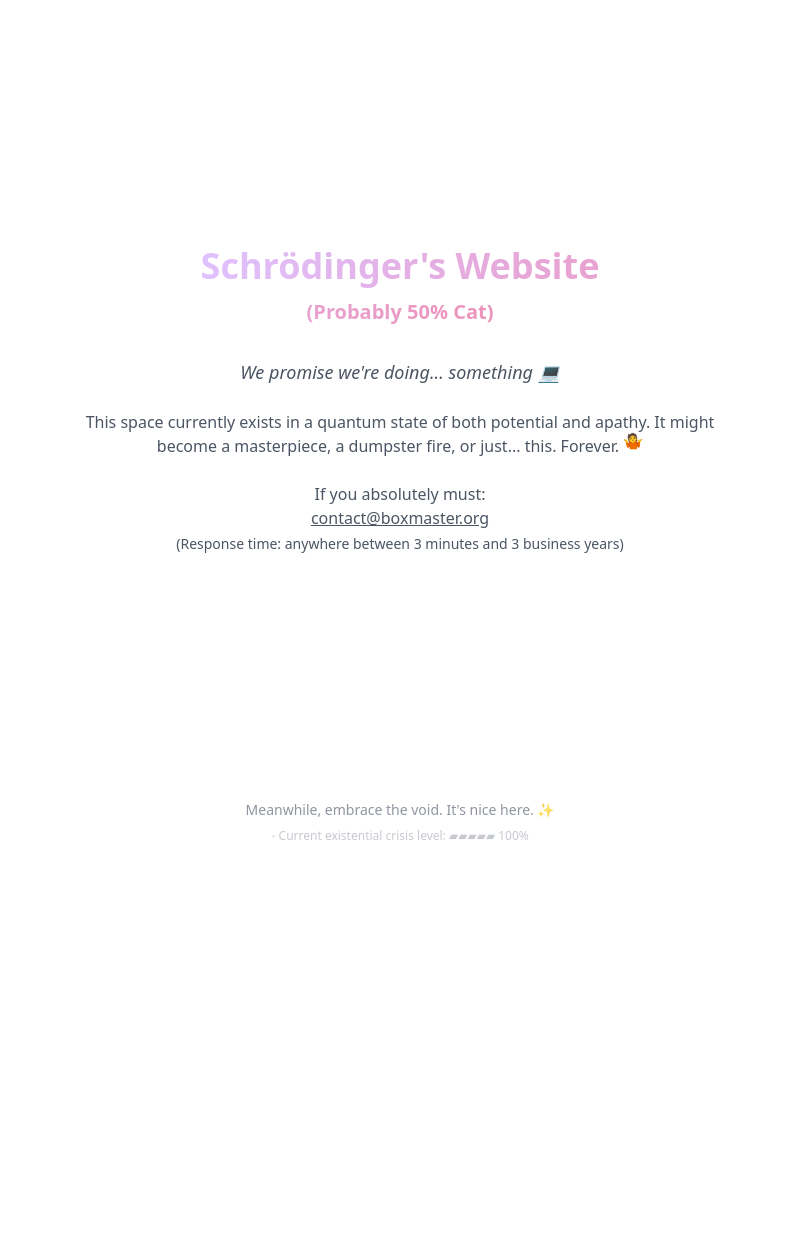
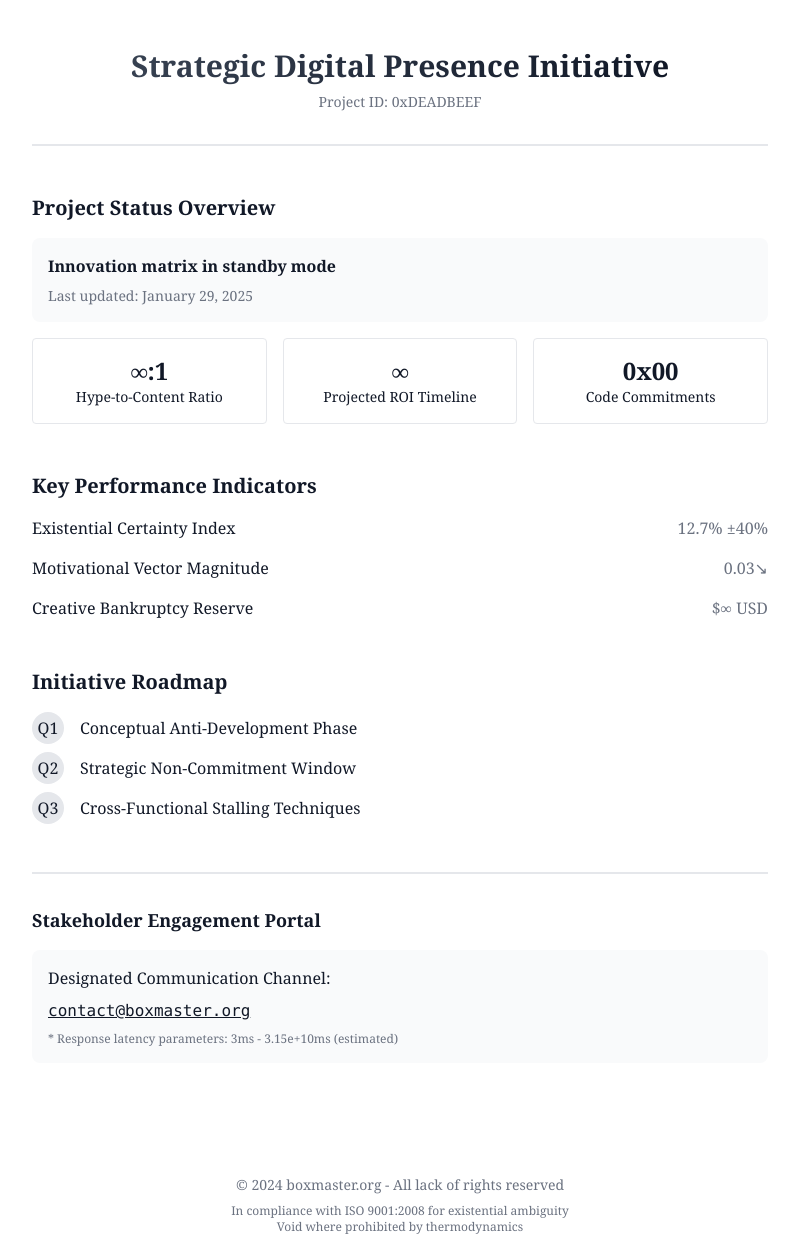
Before and after one commit to hgx100/website, a website: page index.html in a window 1280 px wide. Shown: the whole page, without its empty margins (240-1039 px from the left). Before the commit the page ends 860 px from the top, so only its background shows below. Drawn offline with Linux system fonts and the light colour scheme.

Commit message:
rework 2

```diff
--- a/index.html
+++ b/index.html
@@ -3,95 +3,130 @@
 <head>
     <meta charset="UTF-8">
     <meta name="viewport" content="width=device-width, initial-scale=1.0">
-    <title>Mystery Box in Progress | boxmaster.org</title>
+    <title>boxmaster.org | Strategic Digital Initiative</title>
     <link href="./styles/tailwind.css" rel="stylesheet">
     <script>
-        // Auto-detect dark mode
         if (window.matchMedia('(prefers-color-scheme: dark)').matches) {
             document.documentElement.classList.add('dark');
         }
     </script>
 </head>
-<body class="min-h-screen bg-white dark:bg-gray-900 text-gray-900 dark:text-white transition-colors duration-300">
-    <main class="flex flex-col items-center justify-center min-h-screen px-4 text-center">
-        <div class="max-w-2xl space-y-6">
-            <h1 class="text-4xl font-bold mb-8 animate-pulse">
-                <span class="bg-gradient-to-r from-purple-400 to-pink-600 bg-clip-text text-transparent">
-                    Schrödinger's Website<br>
-                    <span class="text-xl">(Probably 50% Cat)</span>
+<body class="min-h-screen bg-white dark:bg-gray-900 text-gray-900 dark:text-gray-300 font-serif">
+    <main class="container mx-auto px-4 py-12 max-w-3xl">
+        <div class="text-center border-b-2 border-gray-200 dark:border-gray-700 pb-8 mb-12">
+            <h1 class="text-3xl font-bold mb-2">
+                <span class="bg-gradient-to-r from-gray-700 to-gray-900 dark:from-gray-300 dark:to-gray-100 bg-clip-text text-transparent">
+                    Strategic Digital Presence Initiative
                 </span>
             </h1>
+            <p class="text-sm text-gray-500">Project ID: 0xDEADBEEF</p>
+        </div>
 
-            <div id="message-container" class="text-lg text-gray-600 dark:text-gray-400 italic">
-                <!-- Random messages will be inserted here -->
+        <section class="mb-12">
+            <h2 class="text-xl font-semibold mb-4">Project Status Overview</h2>
+            <div id="status-message" class="bg-gray-50 dark:bg-gray-800 p-4 rounded-lg mb-4">
+                <!-- Dynamic status message -->
             </div>
+            <div class="grid grid-cols-3 gap-4 text-center">
+                <div class="p-4 border dark:border-gray-700 rounded">
+                    <div class="text-2xl font-bold">∞:1</div>
+                    <div class="text-sm">Hype-to-Content Ratio</div>
+                </div>
+                <div class="p-4 border dark:border-gray-700 rounded">
+                    <div class="text-2xl font-bold">&#x221e;</div>
+                    <div class="text-sm">Projected ROI Timeline</div>
+                </div>
+                <div class="p-4 border dark:border-gray-700 rounded">
+                    <div class="text-2xl font-bold">0x00</div>
+                    <div class="text-sm">Code Commitments</div>
+                </div>
+            </div>
+        </section>
 
-            <p class="text-gray-600 dark:text-gray-400">
-                This space currently exists in a quantum state of both potential and apathy.
-                It might become a masterpiece, a dumpster fire, or just... this.
-                Forever. <span class="inline-block animate-bounce">🤷</span>
-            </p>
+        <section class="mb-12">
+            <h2 class="text-xl font-semibold mb-4">Key Performance Indicators</h2>
+            <div class="space-y-4">
+                <div class="flex items-center justify-between">
+                    <span>Existential Certainty Index</span>
+                    <span class="text-gray-500">12.7% ±40%</span>
+                </div>
+                <div class="flex items-center justify-between">
+                    <span>Motivational Vector Magnitude</span>
+                    <span class="text-gray-500">0.03&#x2198;</span>
+                </div>
+                <div class="flex items-center justify-between">
+                    <span>Creative Bankruptcy Reserve</span>
+                    <span class="text-gray-500">$∞ USD</span>
+                </div>
+            </div>
+        </section>
 
-            <div class="mt-8 text-gray-600 dark:text-gray-400 group relative">
-                <p>If you absolutely must:</p>
+        <section class="mb-12">
+            <h2 class="text-xl font-semibold mb-4">Initiative Roadmap</h2>
+            <div class="space-y-2">
+                <div class="flex items-center">
+                    <div class="w-8 h-8 bg-gray-200 dark:bg-gray-700 rounded-full flex items-center justify-center mr-4">Q1</div>
+                    <div>Conceptual Anti-Development Phase</div>
+                </div>
+                <div class="flex items-center">
+                    <div class="w-8 h-8 bg-gray-200 dark:bg-gray-700 rounded-full flex items-center justify-center mr-4">Q2</div>
+                    <div>Strategic Non-Commitment Window</div>
+                </div>
+                <div class="flex items-center">
+                    <div class="w-8 h-8 bg-gray-200 dark:bg-gray-700 rounded-full flex items-center justify-center mr-4">Q3</div>
+                    <div>Cross-Functional Stalling Techniques</div>
+                </div>
+            </div>
+        </section>
+
+        <section class="border-t-2 border-gray-200 dark:border-gray-700 pt-8">
+            <h3 class="text-lg font-semibold mb-4">Stakeholder Engagement Portal</h3>
+            <div class="bg-gray-50 dark:bg-gray-800 p-4 rounded-lg">
+                <p class="mb-2">Designated Communication Channel:</p>
                 <a href="mailto:contact@boxmaster.org"
-                   class="underline hover:text-pink-500 transition-colors"
-                   title="We answer every 13th email for good luck">
+                   class="font-mono underline hover:text-gray-700 dark:hover:text-gray-100 transition-colors"
+                   title="Message bottle retrieval schedule: Tuesdays (biennial)">
                     contact@boxmaster.org
                 </a>
-                <p class="text-sm mt-1">(Response time: anywhere between 3 minutes and 3 business years)</p>
-                <span class="absolute -bottom-5 left-1/2 transform -translate-x-1/2 opacity-0 group-hover:opacity-100 transition-opacity duration-300 text-xs">
-                    Disclaimer: Email may open portal to Narnia
-                </span>
+                <p class="text-xs mt-2 text-gray-500 dark:text-gray-400">
+                    * Response latency parameters: 3ms - 3.15e+10ms (estimated)
+                </p>
             </div>
-        </div>
+        </section>
     </main>
 
-    <footer class="text-sm text-gray-500 dark:text-gray-400 text-center pb-4 opacity-75">
-        <p class="mb-2">Meanwhile, embrace the void. It's nice here. ✨</p>
-        <div class="text-xs opacity-50">
-            <span id="particle" class="inline-block">•</span>
-            Current existential crisis level:
-            <span id="crisisLevel">▰▰▰▱▱ 60%</span>
-        </div>
+    <footer class="text-center text-sm text-gray-500 dark:text-gray-400 mt-16 pb-8">
+        <p class="mb-2">© 2024 boxmaster.org - All lack of rights reserved</p>
+        <p class="text-xs">In compliance with ISO 9001:2008 for existential ambiguity<br>
+        Void where prohibited by thermodynamics</p>
     </footer>
 
     <script>
-        const messages = [
-            "This might be something brilliant. Or not. Who knows? 🤷♂️",
-            "Coming... eventually. Or not. Let's see. 🚶♂️",
-            "Don't hold your breath. But maybe keep an eye on it. 👀",
-            "Placeholder text for a placeholder life. 💭",
-            "Optimistically pessimistic since 2024. 🎉",
-            "Like watching paint dry, but more existential. 🎨",
-            "Our developers are currently arguing about snacks. 🍕",
-            "If you wait here long enough, time becomes relative. ⏳",
-            "This website is 100% content-free! 🎊",
-            "Our SSL certificate is valid. That's something, right? 🔒",
-            "Error 404: Enthusiasm Not Found ❌",
-            "Loading... (just kidding, there's nothing to load) 🌀",
-            "Pretend there's something interesting here 🎭",
-            "This space intentionally left blank 📄",
-            "We promise we're doing... something 💻"
+        const statusMessages = [
+            "Current phase: Pre-pre-alpha conceptual limbo",
+            "Implementation pending stakeholder alignment",
+            "Core functionality: TBD (To Be Deferred)",
+            "Feature set optimized for maximum flexibility",
+            "Undergoing rigorous non-development process",
+            "Synergy pathways under virtual construction",
+            "Paradigm shift initialization sequence: 23% complete",
+            "Innovation matrix in standby mode"
         ];
 
-        // Random message generator
-        document.getElementById('message-container').innerHTML = messages[Math.floor(Math.random() * messages.length)];
+        // Random status message
+        document.getElementById('status-message').innerHTML = `
+            <div class="font-semibold mb-2">${statusMessages[Math.floor(Math.random() * statusMessages.length)]}</div>
+            <div class="text-sm text-gray-500">Last updated: ${new Date().toLocaleDateString('en-US', {year: 'numeric', month: 'long', day: 'numeric'})}</div>
+        `;
 
-        // Animated crisis level
-        setInterval(() => {
-            const particle = document.getElementById('particle');
-            particle.textContent = particle.textContent === '•' ? '◦' : '•';
-
-            const levels = ['▱▱▱▱▱ 0%', '▰▱▱▱▱ 20%', '▰▰▱▱▱ 40%',
-                          '▰▰▰▱▱ 60%', '▰▰▰▰▱ 80%', '▰▰▰▰▰ 100%'];
-            document.getElementById('crisisLevel').textContent =
-                levels[Math.floor(Math.random() * levels.length)];
-        }, 1500);
-
-        // Console easter egg
-        console.log("%cLooking for secrets? Nice try. There's nothing here. 🕵️♂️",
-            "color: #8B5CF6; font-size: 12px;");
+        // Console message for the curious
+        console.log(
+            "%c⚠️ Unauthorized reality distortion detected\n" +
+            "Please cease existential inquiries immediately\n" +
+            "System stability: 110%\n" +
+            "Paradox containment: ▰▰▰▰▰",
+            "color: #4B5563; font-family: monospace;"
+        );
     </script>
 </body>
 </html>
```
Also changed, not shown: styles/tailwind.css.
